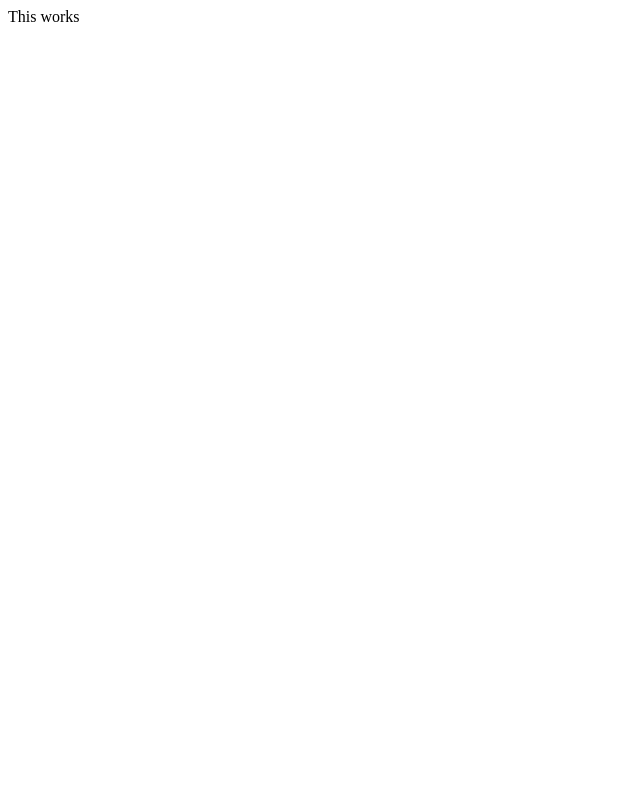
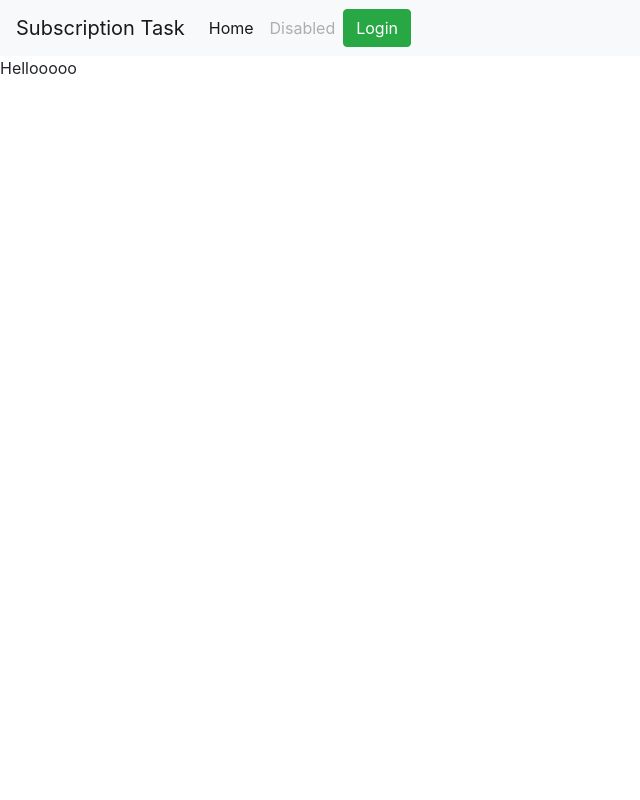
Before and after one commit to TahaBPK/abrNOC, a Django app: page / in a window 1280 px wide. Before the commit the part shown is almost empty. Shown: the whole page, without its empty margins (0-640 px from the left). Run offline with Django 4.2, Linux system fonts and the light colour scheme; some libraries are stand-ins or nearby versions.

Commit message:
adding a homepage. the logout page was useless so i deleted it and navbar was added to the base.html

```diff
--- /dev/null
+++ b/Subscription_Task/finance/templates/finance/index.html
@@ -0,0 +1,6 @@
+{% extends "base.html" %}
+{% block page_title %}HOME{% endblock %}
+
+{% block content %}
+Hellooooo
+{% endblock %}
--- a/Subscription_Task/finance/views.py
+++ b/Subscription_Task/finance/views.py
@@ -3,11 +3,10 @@ from django.shortcuts import render, redirect
 from .forms import NewUserForm
 from django.contrib.auth import login, authenticate, logout
 from django.contrib import messages
-from django.http import HttpResponse
 
 
 def index(request):
-    return HttpResponse("This works")
+    return render(request=request, template_name="finance/index.html")
 
 
 def Theregister(request):
--- a/Subscription_Task/templates/base.html
+++ b/Subscription_Task/templates/base.html
@@ -1,6 +1,7 @@
 <!DOCTYPE html>
 <html>
   <head>
+
       <!-- Required meta tags -->
      <meta charset="utf-8">
      <meta name="viewport" content="width=device-width, initial-scale=1, shrink-to-fit=no">
@@ -9,7 +10,43 @@
       <title>{% block page_title %}My App{% endblock %}</title>
     </head>
     <body>
+      <nav class="navbar navbar-expand-lg navbar-light bg-light">
+        <a class="navbar-brand" href="/">Subscription Task</a>
+        <button class="navbar-toggler" type="button" data-toggle="collapse" data-target="#navbarSupportedContent" aria-controls="navbarSupportedContent" aria-expanded="false" aria-label="Toggle navigation">
+          <span class="navbar-toggler-icon"></span>
+        </button>
 
+        <div class="collapse navbar-collapse" id="navbarSupportedContent">
+          <ul class="navbar-nav mr-auto">
+            <li class="nav-item active">
+              <a class="nav-link" href="/">Home <span class="sr-only">(current)</span></a>
+            </li>
+            <li class="nav-item">
+              <a class="nav-link disabled" href="#">Disabled</a>
+            </li>
+          </ul>
+          <div class="collapse navbar-collapse" id="navbarText">
+            <ul class="navbar-nav mr-auto">
+              {% if user.is_authenticated %}
+
+              <li class="nav-item">
+                <a type="button" class="btn btn-danger" href="/logout">Logout</a>
+              </li>
+              <li class="nav-item">
+                <a class="nav-link" href="#">Welcome, {{user.username}}</a>
+              </li>
+
+              {% else %}
+
+              <li class="nav-item">
+                <a type="button" class="btn btn-success" href="/login">Login</a>
+              </li>
+
+              {% endif %}
+            </ul>
+          </div>
+        </div>
+      </nav>
         <!--Contact form-->
       {% block content %}{% endblock %}
 
```
Also changed, not shown: Subscription_Task/finance/templates/finance/logout.html (deleted, +0 -27 lines), Subscription_Task/db.sqlite3.
